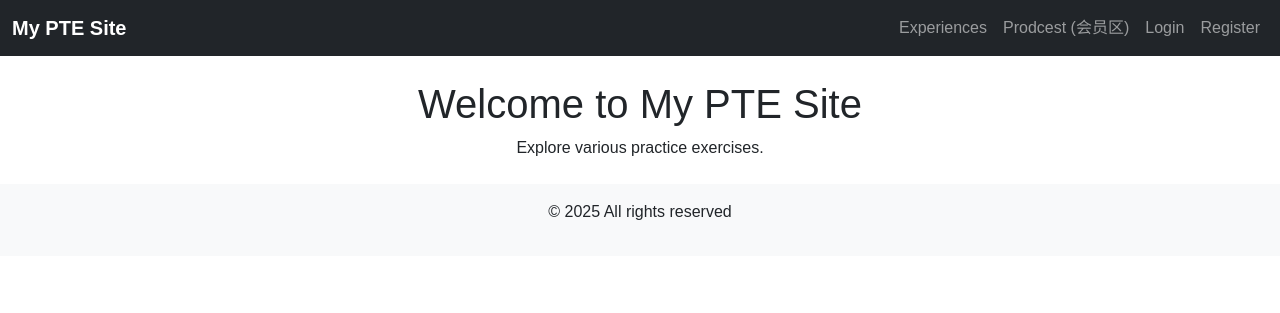
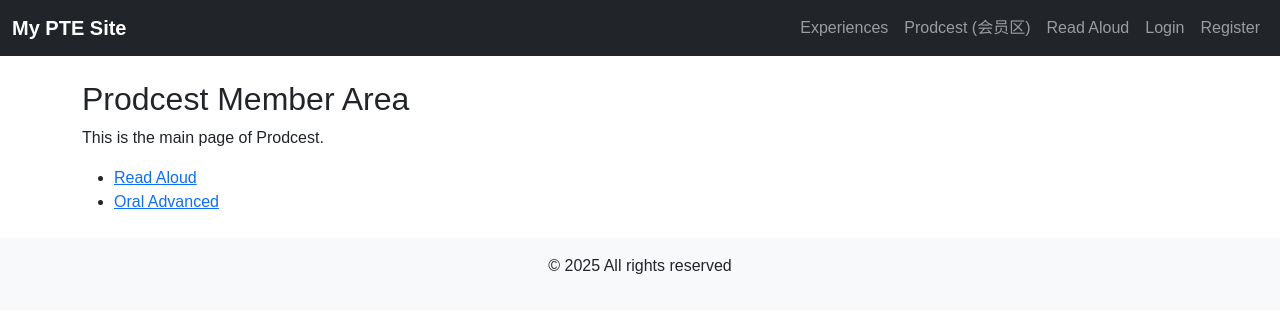
Before and after one commit to Felix3322/EzPTE, a Flask app: page / in a window 1280 px wide. Shown: the top 313 px of the page. Run offline with Flask 3, Linux system fonts and the light colour scheme.

Commit message:
登录已修复，正在完成基础随身听功能

```diff
--- a/prodcest/read_aloud/routes.py
+++ b/prodcest/read_aloud/routes.py
@@ -15,7 +15,7 @@ import os
 @login_required
 @会员专属
 def 朗读首页():
-    return render_template('index.html')  # 对应 templates/prodcest/read_aloud/index.html
+    return render_template('index.html')
 
 @朗读蓝图.route('/list', methods=['GET'])
 @login_required
--- a/prodcest/routes.py
+++ b/prodcest/routes.py
@@ -8,8 +8,6 @@ from prodcest.read_aloud.routes import 朗读蓝图
 from prodcest.oral.advanced.routes import 高级口语蓝图
 
 prodcest蓝图 = Blueprint("prodcest蓝图", __name__, template_folder='templates/prodcest')
-
-# 注册子蓝图，URL 前缀均为英文
 prodcest蓝图.register_blueprint(朗读蓝图, url_prefix='/read-aloud')
 prodcest蓝图.register_blueprint(高级口语蓝图, url_prefix='/oral/advanced')
 
--- a/templates/index.html
+++ b/templates/index.html
@@ -1,8 +1,9 @@
-<!-- templates/index.html -->
 {% extends "layout.html" %}
 {% block body %}
-  <div class="text-center">
-    <h1>Welcome to My PTE Site</h1>
-    <p>Explore various practice exercises.</p>
-  </div>
+  <h2>Prodcest Member Area</h2>
+  <p>This is the main page of Prodcest.</p>
+  <ul>
+    <li><a href="{{ url_for('prodcest蓝图.朗读蓝图.朗读首页') }}">Read Aloud</a></li>
+    <li><a href="{{ url_for('prodcest蓝图.高级口语蓝图.高级口语首页') }}">Oral Advanced</a></li>
+  </ul>
 {% endblock %}
--- a/templates/layout.html
+++ b/templates/layout.html
@@ -1,4 +1,3 @@
-<!-- templates/layout.html -->
 <!DOCTYPE html>
 <html lang="zh">
 <head>
@@ -23,6 +22,10 @@
           <li class="nav-item">
             <a href="{{ url_for('prodcest蓝图.prodcest首页') }}" class="nav-link">Prodcest (会员区)</a>
           </li>
+          <!-- 如果导航中需要直接链接到朗读功能，则用完整端点 -->
+          <li class="nav-item">
+            <a href="{{ url_for('prodcest蓝图.朗读蓝图.朗读首页') }}" class="nav-link">Read Aloud</a>
+          </li>
           {% if current_user.is_authenticated %}
           <li class="nav-item">
             <a href="{{ url_for('会员蓝图.登出') }}" class="nav-link">Logout</a>
@@ -39,9 +42,11 @@
       </div>
     </div>
   </nav>
+
   <div class="container mt-4">
     {% block body %}{% endblock %}
   </div>
+
   <footer class="bg-light text-center mt-4 py-3">
     <p>© 2025 All rights reserved</p>
   </footer>
```
Also changed, not shown: templates/prodcest/index.html (+7 -7 lines).
